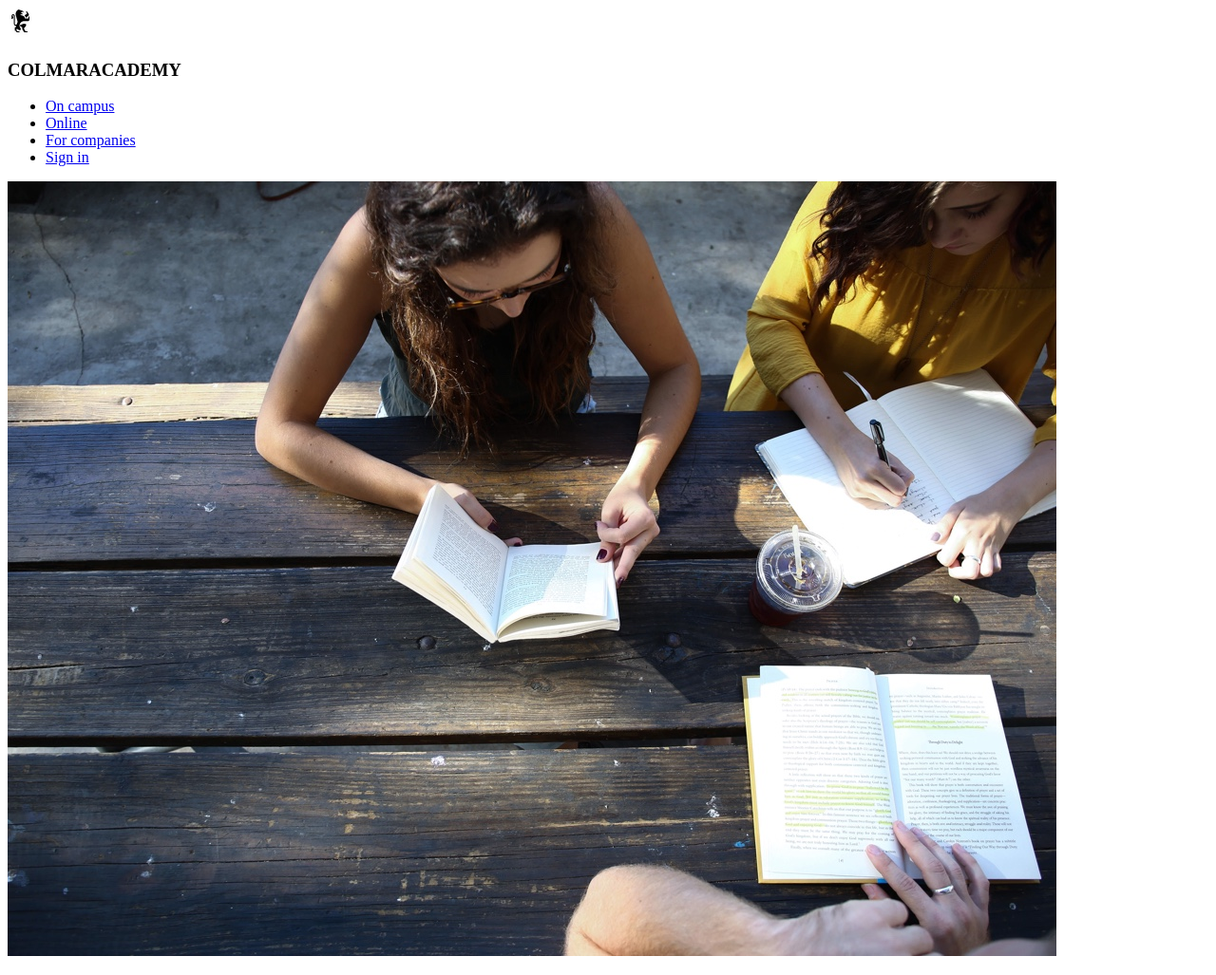
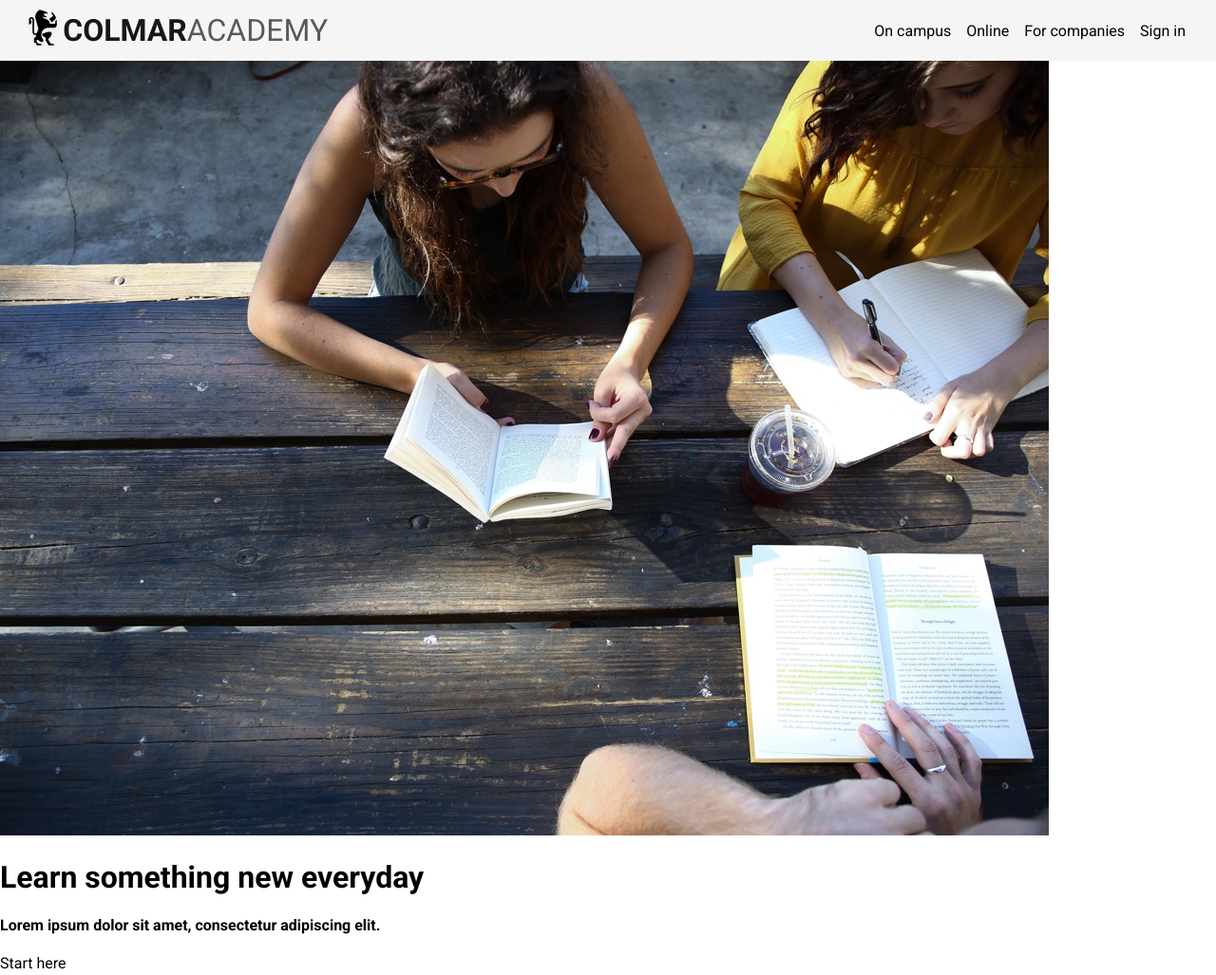
Before and after one commit to Spremuta/colmar-academy, a plain HTML site: page index.html in a window 1280 px wide. Shown: the top 1027 px of the page at 95% size. Drawn offline with Linux system fonts and the light colour scheme.

Commit message:
built the nav bar

```diff
--- a/index.html
+++ b/index.html
@@ -3,6 +3,7 @@
     <head>
         <title>Colmar Academy</title>
         <link rel="stylesheet" type="text/css" href="resources/style.css">
+        <link href="https://fonts.googleapis.com/css2?family=Roboto:wght@400;700&display=swap" rel="stylesheet">
     </head>
     <body>
 
@@ -11,12 +12,10 @@
         <header>
             <nav>
                 <div id="logo">
-                    <div>
-                        <img src="resources/media/images/ic-logo.svg">
-                    </div>
-                    <h3><span class="bold">COLMAR</span>ACADEMY</h3>
+                    <img src="resources/media/images/ic-logo.svg" alt="colmar logo">
+                    <h3>COLMAR<span class="no-bold">ACADEMY</span></h3>
                 </div>
-                <ul>
+                <ul id="links">
                     <li>
                         <a href="#">On campus</a>
                     </li>
--- a/resources/style.css
+++ b/resources/style.css
@@ -0,0 +1,72 @@
+/*general style*/
+
+body {
+    font-family: Roboto, sans-serif;
+    font-weight: normal;
+    font-size: 16px;
+    margin: 0;
+}
+
+a {
+    text-decoration: none;
+    padding: 8px;
+    color: black;
+}
+
+/*navigation bar*/
+
+header {
+    width: 100%;
+    position: fixed;
+    background-color: whitesmoke;
+
+}
+
+nav {
+    height: 64px;
+    width: 100%;
+    display: inline-flex;
+    justify-content: space-between;
+}
+
+#logo {
+    display: inline-flex;
+    justify-content: center;
+    align-items: center;
+    padding-left: 24px;
+}
+
+#logo img {
+    height: 50px;
+    width: auto;
+}
+
+h3 {
+    font-size: 2rem;
+    padding: 0;
+    margin: 0;
+    opacity: 0.9;
+}
+
+.no-bold {
+    font-weight: normal;
+    opacity: 0.7;
+}
+
+#links {
+    display: inline-flex;
+    list-style-type: none;
+    justify-content: flex-end;
+    align-items: center;
+    padding-right: 24px;
+}
+
+
+
+
+
+
+
+main {
+    padding-top: 64px;
+}
```
